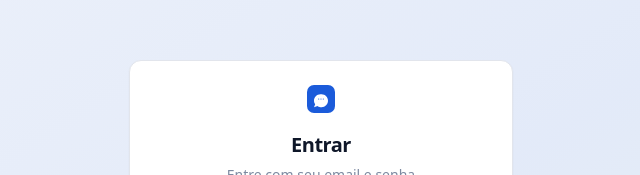
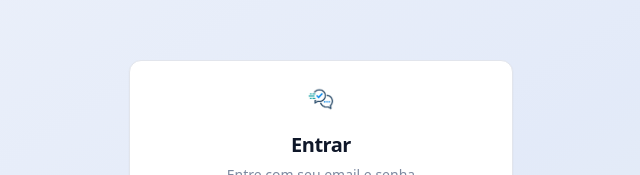
Before and after one commit to iamjfx/atendente, a React (Vite) app: page /auth in a window 1280 px wide. Shown: the part 118-293 px from the top of the page, without its empty margins (319-959 px from the left). Built offline with nearby package versions, Linux system fonts and the light colour scheme; no server answers.

Commit message:
feat: substitui logo SVG inline por logo-atendente.jpg
- public/logo-atendente.jpg adicionado
- index.html: favicon e apple-touch-icon atualizados para .jpg
- Index.tsx, Auth.tsx, Sidebar.tsx: Logo componente usa <img src=
- inline SVGs removidos

```diff
--- a/index.html
+++ b/index.html
@@ -12,8 +12,8 @@
     <link rel="preconnect" href="https://fonts.googleapis.com" />
     <link rel="preconnect" href="https://fonts.gstatic.com" crossorigin />
     <link href="https://fonts.googleapis.com/css2?family=Sora:wght@100..800&display=swap" rel="stylesheet" />
-    <link rel="icon" type="image/png" href="/logo-atendente.png" />
-    <link rel="apple-touch-icon" href="/logo-atendente.png" />
+    <link rel="icon" type="image/jpeg" href="/logo-atendente.jpg" />
+    <link rel="apple-touch-icon" href="/logo-atendente.jpg" />
     <meta property="og:type" content="website" />
     <meta property="og:title" content="Atendente - Recepcionista com IA para seu WhatsApp">
     <meta property="og:description" content="Triagem e agendamento automático por WhatsApp. Integrado ao Controle Total.">
--- a/src/components/Sidebar.tsx
+++ b/src/components/Sidebar.tsx
@@ -14,13 +14,7 @@ import { Link, useLocation, useNavigate } from "react-router-dom";
 import { useAuth } from "@/contexts/AuthContext";
 
 const Logo = () => (
-  <svg width="24" height="24" viewBox="0 0 24 24" fill="none" xmlns="http://www.w3.org/2000/svg">
-    <rect width="24" height="24" rx="6" fill="hsl(220,78%,48%)" />
-    <path d="M6 13.5C6 10.462 8.462 8 11.5 8H12.5C15.538 8 18 10.462 18 13.5C18 16.538 15.538 19 12.5 19H11.5C10.5 19 9.5 18.5 9 18L6 19L7 16.5C6.5 15.8 6 14.8 6 13.5Z" fill="white" />
-    <circle cx="10" cy="12" r="0.5" fill="hsl(220,78%,48%)" />
-    <circle cx="12" cy="12" r="0.5" fill="hsl(220,78%,48%)" />
-    <circle cx="14" cy="12" r="0.5" fill="hsl(220,78%,48%)" />
-  </svg>
+  <img src="/logo-atendente.jpg" alt="Atendente" className="w-6 h-6 rounded-lg object-cover" />
 );
 
 const allRoutes = [
--- a/src/pages/Auth.tsx
+++ b/src/pages/Auth.tsx
@@ -17,13 +17,7 @@ import { useAuth } from "@/contexts/AuthContext";
 const API_BASE = import.meta.env.VITE_API_BASE_URL || "http://localhost:3001";
 
 const Logo = () => (
-  <svg width="28" height="28" viewBox="0 0 24 24" fill="none" xmlns="http://www.w3.org/2000/svg">
-    <rect width="24" height="24" rx="6" fill="hsl(220,78%,48%)" />
-    <path d="M6 13.5C6 10.462 8.462 8 11.5 8H12.5C15.538 8 18 10.462 18 13.5C18 16.538 15.538 19 12.5 19H11.5C10.5 19 9.5 18.5 9 18L6 19L7 16.5C6.5 15.8 6 14.8 6 13.5Z" fill="white" />
-    <circle cx="10" cy="12" r="0.5" fill="hsl(220,78%,48%)" />
-    <circle cx="12" cy="12" r="0.5" fill="hsl(220,78%,48%)" />
-    <circle cx="14" cy="12" r="0.5" fill="hsl(220,78%,48%)" />
-  </svg>
+  <img src="/logo-atendente.jpg" alt="Atendente" className="w-7 h-7 rounded-lg object-cover" />
 );
 
 export default function Auth() {
--- a/src/pages/Index.tsx
+++ b/src/pages/Index.tsx
@@ -9,11 +9,7 @@ import {
 import PhoneMockup from "@/components/PhoneMockup";
 
 const Logo = () => (
-  <svg width="24" height="24" viewBox="0 0 24 24" fill="none" xmlns="http://www.w3.org/2000/svg">
-    <rect width="24" height="24" rx="6" fill="hsl(220,78%,48%)" />
-    <path d="M6 13.5C6 10.462 8.462 8 11.5 8H12.5C15.538 8 18 10.462 18 13.5C18 16.538 15.538 19 12.5 19H11.5C10.5 19 9.5 18.5 9 18L6 19L7 16.5C6.5 15.8 6 14.8 6 13.5Z" fill="white" />
-    <circle cx="10" cy="12" r="0.5" fill="hsl(220,78%,48%)" /><circle cx="12" cy="12" r="0.5" fill="hsl(220,78%,48%)" /><circle cx="14" cy="12" r="0.5" fill="hsl(220,78%,48%)" />
-  </svg>
+  <img src="/logo-atendente.jpg" alt="Atendente" className="w-6 h-6 rounded-lg object-cover" />
 );
 
 const messages = [
```
Also changed, not shown: public/logo-atendente.jpg (added), src/assets/logo-atendente.jpg (added).
